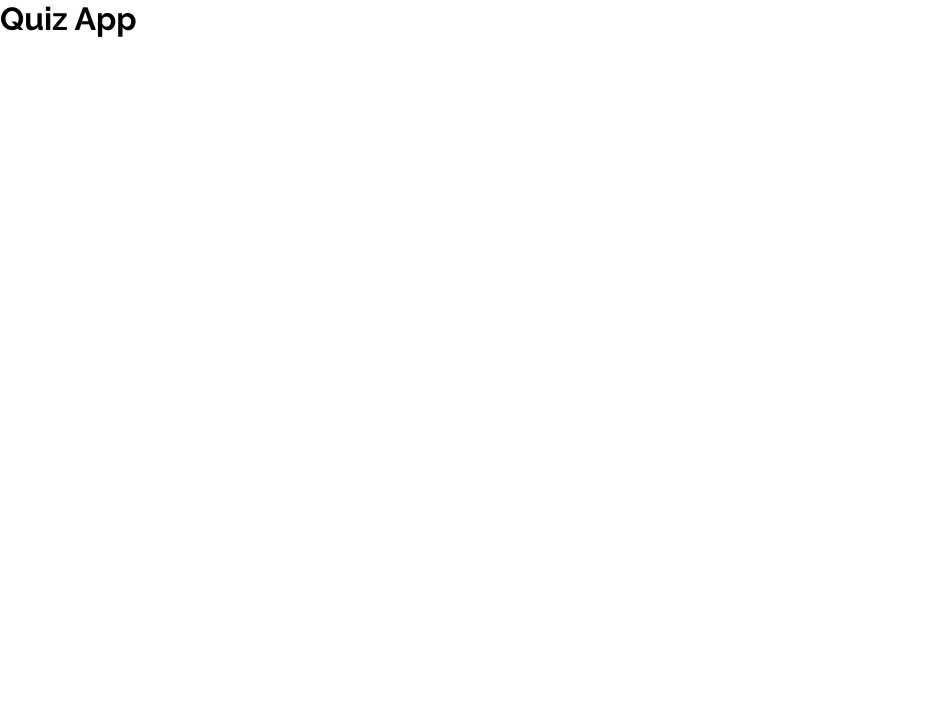
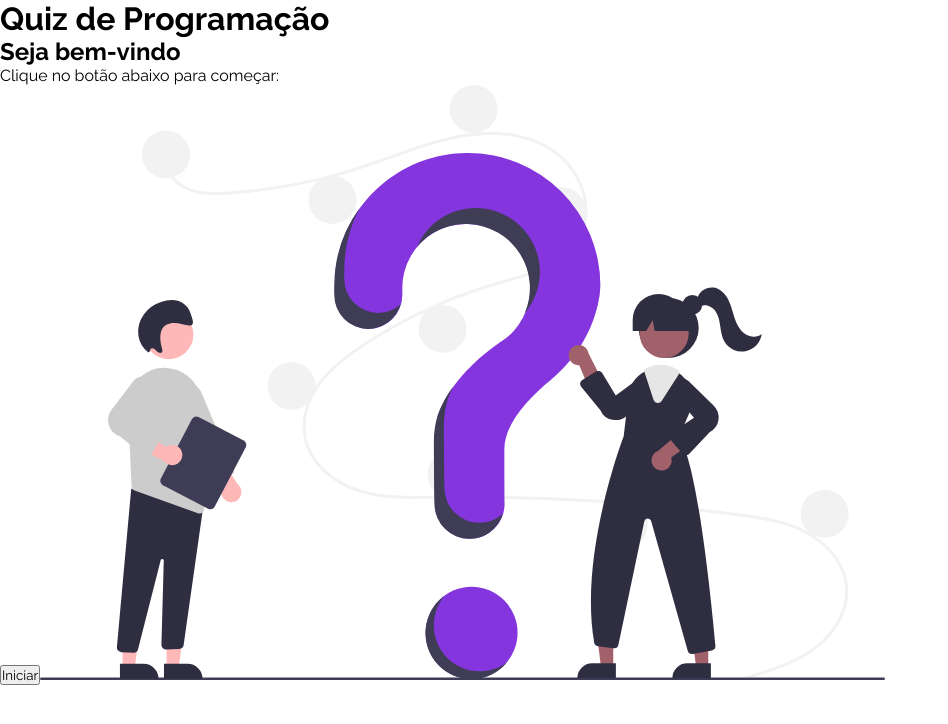
Before and after one commit to LuanaMayumi/quiz, a React (Vite) app: page / in a window 1280 px wide. Shown: the top 724 px of the page, without its empty margins (0-948 px from the left). Built offline with nearby package versions, Linux system fonts and the light colour scheme; a web font is replaced by a local one.

Commit message:
criando component Welcome e renderizando no App

```diff
--- a/src/App.jsx
+++ b/src/App.jsx
@@ -1,11 +1,11 @@
 import './App.css'
+import Welcome from './components/Welcome';
 
 function App() {
-
-
   return (
     <div className='App'>
-      <h1>Quiz App</h1>
+      <h1>Quiz de Programação</h1>
+      <Welcome />
     </div>
   )
 }
--- /dev/null
+++ b/src/components/Welcome.jsx
@@ -0,0 +1,15 @@
+import React from 'react'
+import Quiz from '../assets/img/quiz.svg';
+
+const Welcome = () => {
+  return (
+    <div id='welcome'>
+      <h2> Seja bem-vindo </h2>
+      <p>Clique no botão abaixo para começar:</p>
+      <button>Iniciar</button>
+      <img src={Quiz} alt='Inicio do Quiz'></img>
+    </div>
+  )
+}
+
+export default Welcome
```
Also changed, not shown: src/assets/styles/Welcome.css (added).
